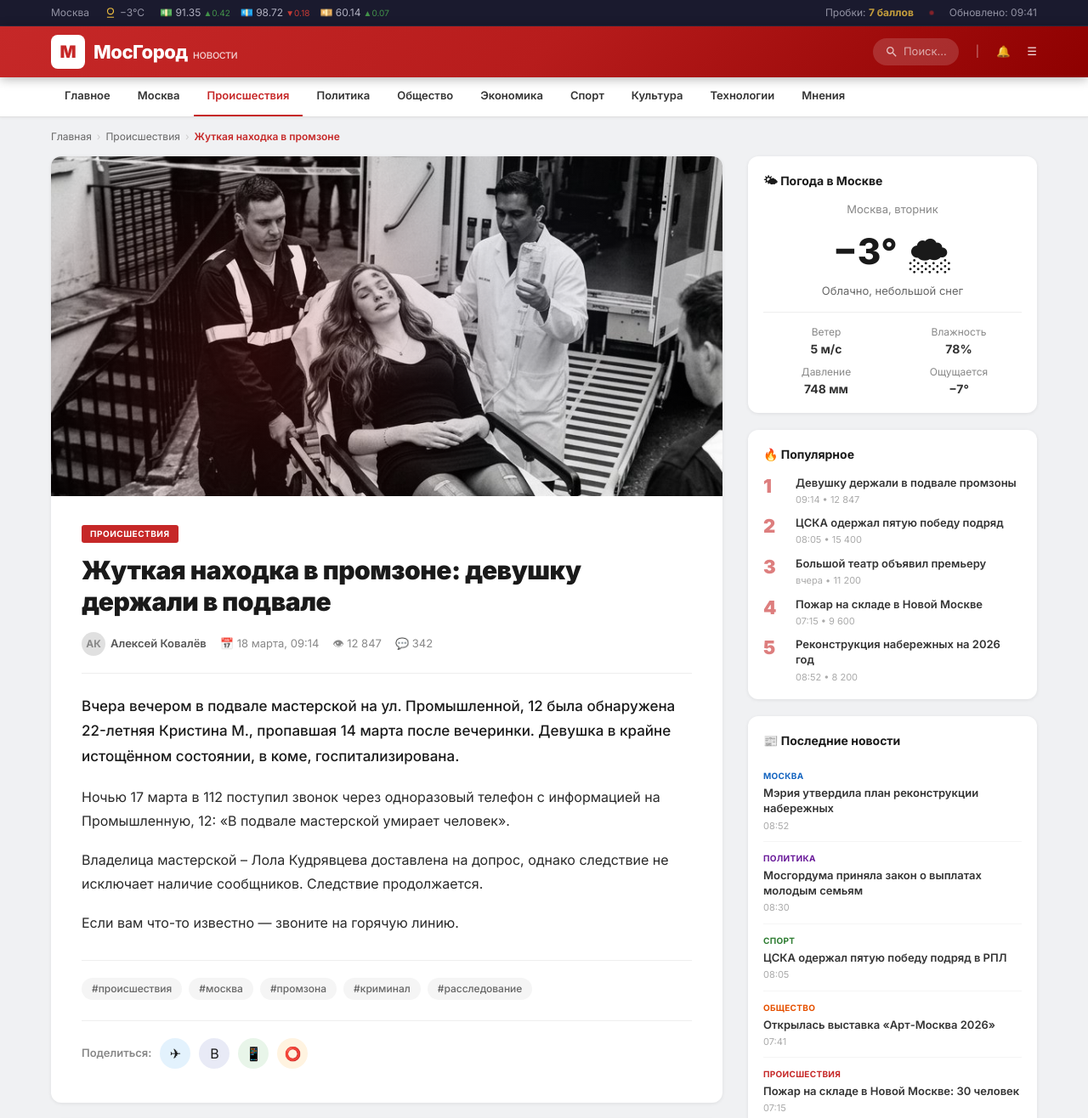
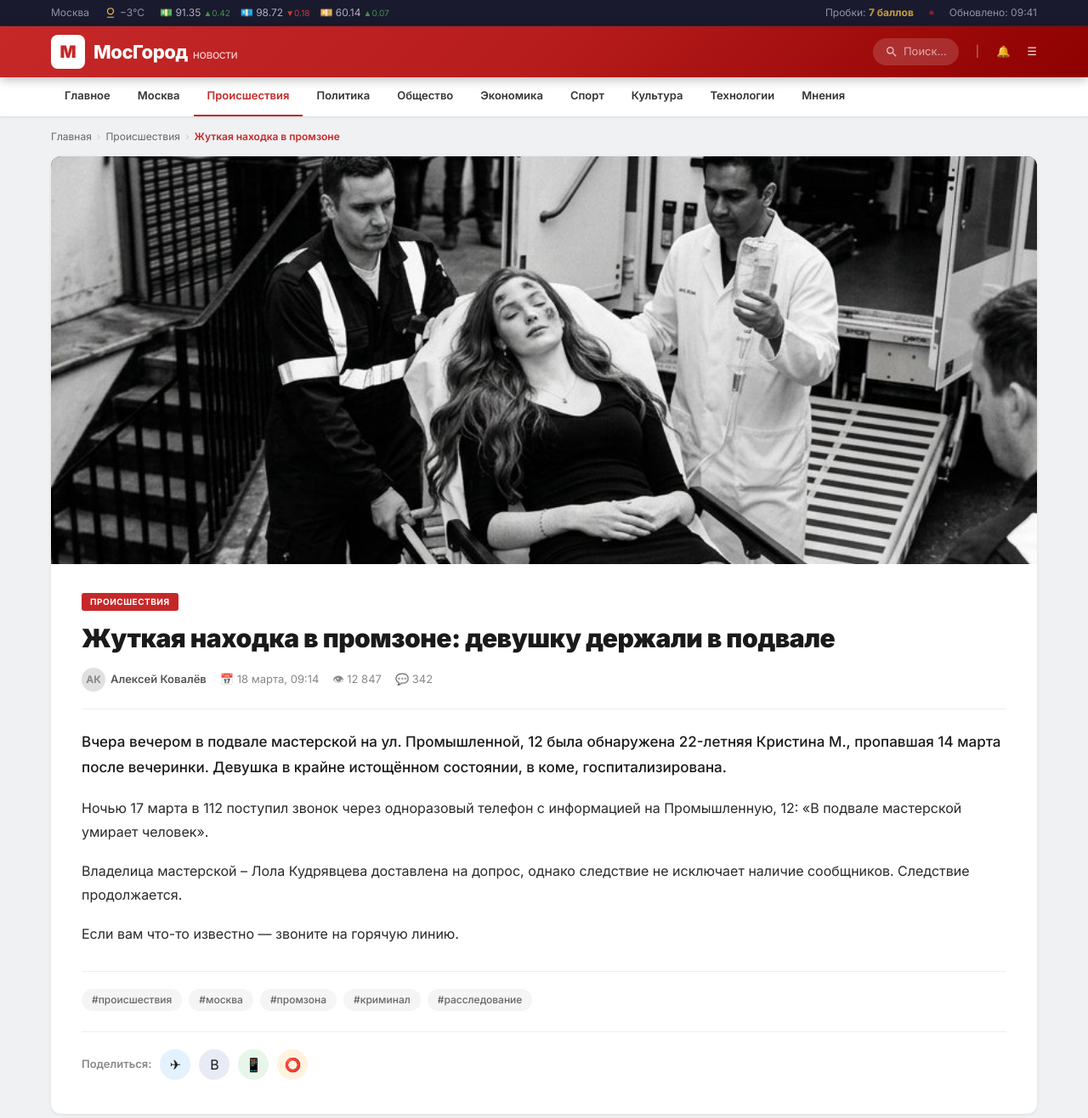
Before and after one commit to galitskiyserega1986-jpg/SiteNews, a plain HTML site: page article.html in a window 1280 px wide. Shown: the top 1316 px of the page at 85% size. Drawn offline with Linux system fonts and the light colour scheme.

Commit message:
Full-width article, clean photo, sidebar right of comments
Co-authored-by: arena-agent <297053741+arena-agent@users.noreply.github.com>

```diff
--- a/article.html
+++ b/article.html
@@ -141,50 +141,35 @@
         .breadcrumbs span { color: #666; }
         .breadcrumbs .sep { color: #ccc; }
 
-        /* ===== ARTICLE LAYOUT ===== */
-        .article-layout {
-            display: grid;
-            grid-template-columns: 1fr 340px;
-            gap: 30px;
-            padding-bottom: 40px;
-        }
-
         /* ===== ARTICLE ===== */
         .article-wrapper {
             background: #fff;
             border-radius: 12px;
             overflow: hidden;
             box-shadow: 0 1px 4px rgba(0,0,0,0.08);
+            margin-bottom: 0;
         }
 
         .article-hero-img {
             width: 100%;
-            height: 400px;
-            background: linear-gradient(135deg, #1a1a2e 0%, #2c2c3a 50%, #1a1a2e 100%);
+            height: 480px;
+            background: #1a1a2e;
             display: flex;
             align-items: center;
             justify-content: center;
-            position: relative;
             overflow: hidden;
-        }
-        .article-hero-img::before {
-            content: '';
-            position: absolute;
-            inset: 0;
-            background:
-                radial-gradient(circle at 30% 60%, rgba(198,40,40,0.2) 0%, transparent 50%),
-                radial-gradient(circle at 70% 40%, rgba(100,100,140,0.15) 0%, transparent 40%);
         }
         .article-hero-img img {
             width: 100%;
             height: 100%;
             object-fit: cover;
+            display: block;
         }
         .article-hero-placeholder {
             color: rgba(255,255,255,0.08);
             font-size: 100px;
             font-weight: 900;
-            z-index: 1;
+            display: none;
         }
 
         .article-body {
@@ -303,12 +288,19 @@
         .share-wa { background: #e8f5e9; }
         .share-ok { background: #fff3e0; }
 
-        /* Comments section */
+        /* ===== BOTTOM LAYOUT (comments + sidebar) ===== */
+        .bottom-layout {
+            display: grid;
+            grid-template-columns: 1fr 340px;
+            gap: 24px;
+            padding-bottom: 40px;
+        }
+
+        /* ===== COMMENTS ===== */
         .comments-section {
             background: #fff;
             border-radius: 12px;
             padding: 24px;
-            margin-top: 20px;
             box-shadow: 0 1px 4px rgba(0,0,0,0.08);
         }
         .comments-title {
@@ -429,7 +421,7 @@
         .weather-detail { font-size: 12px; color: #888; text-align: center; }
         .weather-detail strong { display: block; color: #333; font-size: 14px; }
 
-        /* Popular sidebar */
+        /* Popular */
         .popular-list { display: flex; flex-direction: column; gap: 10px; }
         .popular-item { display: flex; gap: 10px; align-items: flex-start; }
         .popular-num {
@@ -510,7 +502,7 @@
 
         /* ===== RESPONSIVE ===== */
         @media (max-width: 900px) {
-            .article-layout { grid-template-columns: 1fr; }
+            .bottom-layout { grid-template-columns: 1fr; }
             .article-body { padding: 20px; }
             .article-title { font-size: 24px; }
             .article-hero-img { height: 250px; }
@@ -589,16 +581,13 @@
     </div>
 </div>
 
-<!-- ARTICLE LAYOUT -->
+<!-- ARTICLE — FULL WIDTH -->
 <div class="container">
-    <div class="article-layout">
-        <!-- ARTICLE -->
-        <main>
-            <article class="article-wrapper">
-                <!-- Article image -->
+    <article class="article-wrapper no-click">
+        <!-- Article image — чистое, без оверлея -->
         <div class="article-hero-img">
-                    <img src="images/article.jpg" alt="Фото с места происшествия" onerror="this.style.display='none'; this.nextElementSibling.style.display='flex';">
-                    <div class="article-hero-placeholder" style="display:none;">М</div>
+            <img src="images/article.jpg" alt="Фото с места происшествия">
+            <div class="article-hero-placeholder">М</div>
         </div>
 
         <div class="article-body">
@@ -609,7 +598,7 @@
             <h1 class="article-title">Жуткая находка в промзоне: девушку держали в подвале</h1>
 
             <!-- Meta -->
-                    <div class="article-meta no-click">
+            <div class="article-meta">
                 <div class="meta-author">
                     <div class="author-avatar">АК</div>
                     <span>Алексей Ковалёв</span>
@@ -631,7 +620,7 @@
             </div>
 
             <!-- Tags -->
-                    <div class="article-tags no-click">
+            <div class="article-tags">
                 <div class="article-tag">#происшествия</div>
                 <div class="article-tag">#москва</div>
                 <div class="article-tag">#промзона</div>
@@ -640,7 +629,7 @@
             </div>
 
             <!-- Share -->
-                    <div class="share-bar no-click">
+            <div class="share-bar">
                 <span class="share-label">Поделиться:</span>
                 <div class="share-btn share-tg">✈</div>
                 <div class="share-btn share-vk">В</div>
@@ -649,7 +638,11 @@
             </div>
         </div>
     </article>
+</div>
 
+<!-- BOTTOM: COMMENTS (left) + SIDEBAR (right) -->
+<div class="container" style="padding-top: 24px;">
+    <div class="bottom-layout">
         <!-- COMMENTS -->
         <div class="comments-section no-click">
             <div class="comments-title">Комментарии <span class="count">342</span></div>
@@ -734,7 +727,6 @@
                 </div>
             </div>
         </div>
-        </main>
 
         <!-- SIDEBAR -->
         <aside class="sidebar no-click">
@@ -829,7 +821,7 @@
                         <div class="sn-time">07:15</div>
                     </div>
                     <div class="sidebar-news-item">
-                        <div class="sn-cat cat-culture" style="color:#00838f;">Культура</div>
+                        <div class="sn-cat" style="color:#00838f;">Культура</div>
                         <h5>Большой театр объявил премьеру балета</h5>
                         <div class="sn-time">06:58</div>
                     </div>
```
Lines whose indentation alone changed are shown as unchanged.
